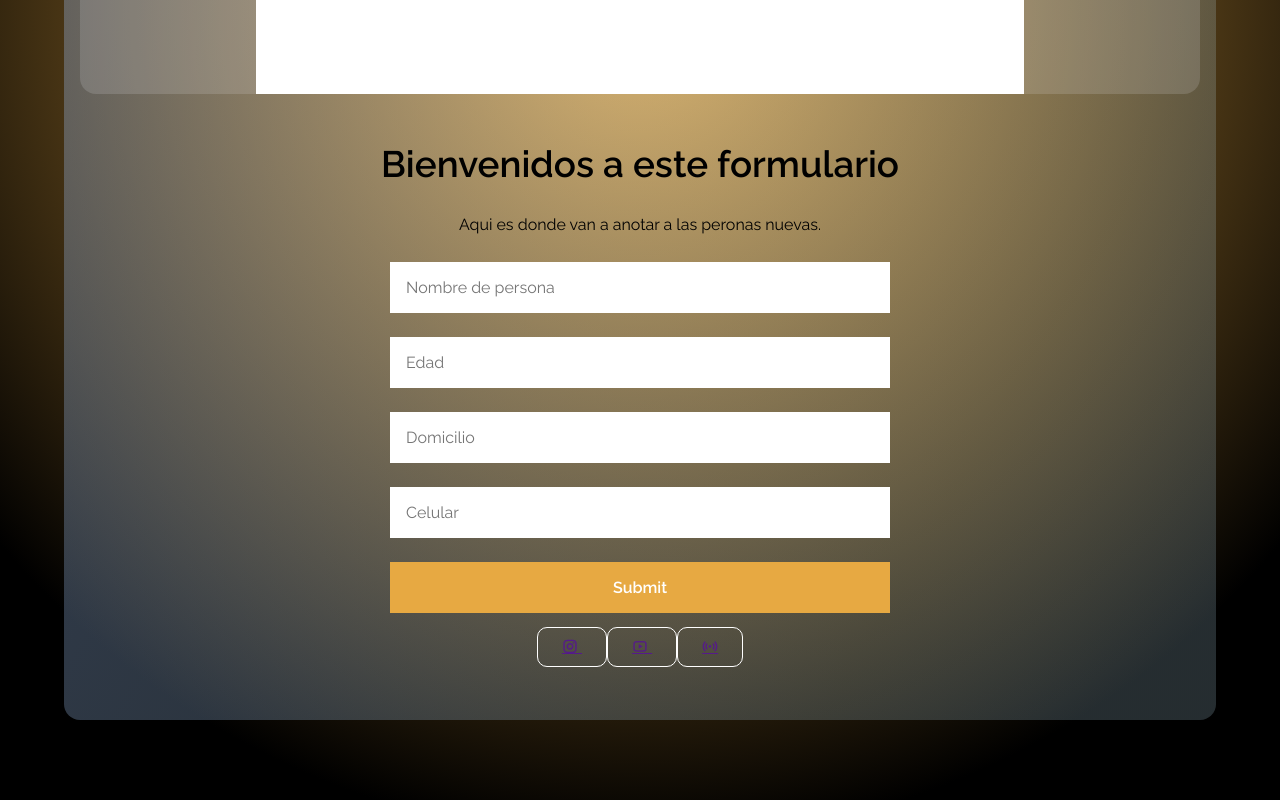
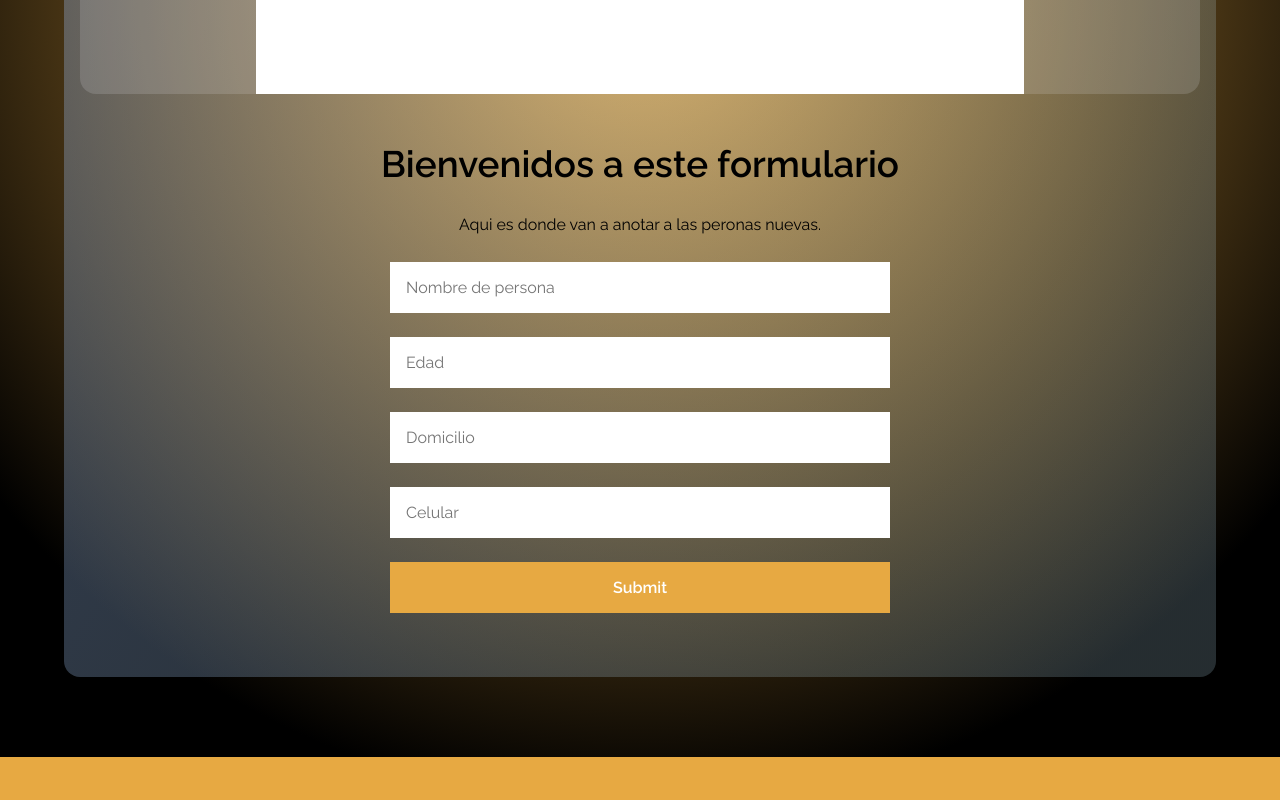
Before and after one commit to pabloperez293/formulario, a plain HTML site: page index.html in a window 1280 px wide. Shown: the part 784-1584 px from the top of the page. After the commit the page ends 1541 px from the top, so only its background shows below. Drawn offline with nearby package versions, Linux system fonts and the light colour scheme.

Commit message:
formularioestilos

```diff
--- a/css/styles.css
+++ b/css/styles.css
@@ -108,7 +108,7 @@ body{
     gap: 1em;
 }
 .mainLink{
-    border: 1px solid white;
+    /* border 1px solid white; */
     border-radius: 10px;
     padding: .6em 1.5em;
 }
--- a/index.html
+++ b/index.html
@@ -41,8 +41,9 @@
 
             </form>
 <!-- Iconos para mostrar -->
-            <article class="mainLogo">
-                <a href="" target="_blank" class="mainLink"><i class="ri-instagram-line mainIcon"></i>
+            <!-- <article class="mainSocial">
+                <a href="" target="_blank" class="mainLink">
+                    <i class="ri-instagram-line mainIcon"></i>
                 </a>
 
                 <a href="" target="_blank" class="mainLink">
@@ -53,13 +54,14 @@
                     <i class="ri-rfid-line mainIcon"></i>
                 </a>
 
-            </article>
+            </article> -->
 
         </div>
 
     </section>
 
-
+<!-- javascript -->
+<script src=""></script>
 
 </body>
 </html>
```
